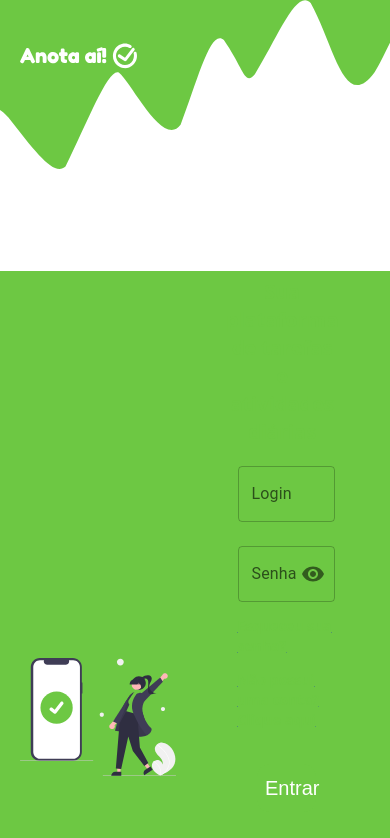
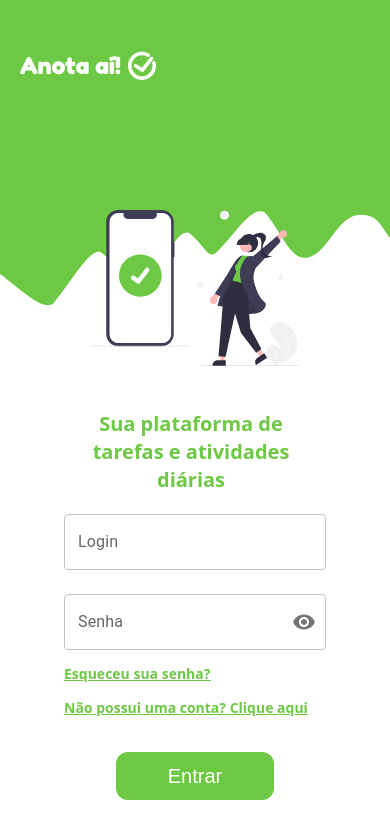
Before and after one commit to vitorcont/ativy-challenge, a React (Vite) app in the folder dashboard/: page / in a window 390 px wide. Shown: the top 838 px of the page. Built offline with nearby package versions, Linux system fonts and the light colour scheme; no server answers.

Commit message:
feat: adjusted responsiveness

```diff
--- a/dashboard/src/components/modules/IconBackground/IconBackground.tsx
+++ b/dashboard/src/components/modules/IconBackground/IconBackground.tsx
@@ -5,6 +5,8 @@ import PersonIcon from "@portal/assets/svg/ic_person.svg";
 import AppIcon from "@portal/assets/svg/ic_logo.svg";
 import { useHistory } from "react-router-dom";
 import ArrowCircleLeftIcon from "@mui/icons-material/ArrowCircleLeft";
+import { Grid } from "@mui/material";
+import "./style.css";
 
 export interface IIconBackgroundProps {
 	children: React.ReactNode;
@@ -16,31 +18,53 @@ const IconBackground = (props: IIconBackgroundProps) => {
 	const history = useHistory();
 
 	return (
-		<div className="overflow-y-hidden w-screen h-screen bg-primary">
+		<div className='w-screen overflow-y-auto bg-primary overflow-x-hidden'>
 			<Background className={`absolute z-50 bg-transparent ${props.className}`}>
-				{props.children}
+				<Grid
+					container
+					display={"flex"}
+					flexDirection='row'
+					className='icon-background'
+					flexWrap='wrap'
+					paddingX={6}
+					paddingBottom={2}
+				>
+					<Grid
+						xl={5}
+						lg={5}
+						md={5}
+						sm={12}
+						display='flex'
+						justifyContent='center'
+					>
+						<img src={PersonIcon} className='phone-icon' />
+					</Grid>
+					<Grid xl={4} lg={5} md={5} sm={12} marginTop={1}>
+						{props.children}
+					</Grid>
+				</Grid>
 			</Background>
-			<img src={AppIcon} className="absolute w-[30%] top-[5%] left-[5%] z-1" />
+			<img
+				src={AppIcon}
+				className='absolute w-[35%] top-[50px] left-[5%] z-1'
+			/>
 			{props.goBack && (
-				<div className="absolute w-[30%] top-[0.5%] left-[2%] z-50">
+				<div className='absolute w-[30%] top-[0px] left-[2%] z-50'>
 					<button
-						className="bg-transparent cursor-pointer border-transparent flex flex-row items-center"
+						className='bg-transparent cursor-pointer border-transparent flex flex-row items-center'
 						onClick={() => history.goBack()}
 					>
-						<ArrowCircleLeftIcon className="text-white text-[200px]" />
-						<p className="text-white font-sans bold font-bold text-lg ml-1">
+						<ArrowCircleLeftIcon className='text-white text-[200px]' />
+						<p className='text-white font-sans bold font-bold text-lg ml-1'>
 							Voltar
 						</p>
 					</button>
 				</div>
 			)}
-			<div className="absolute h-[100%] overflow-y-hidden">
-				<img src={WavesIcon} className="w-screen z-1 " />
+			<div className='w-screen h-screen overflow-hidden'>
+				<img src={WavesIcon} className='waves' />
 			</div>
-			<img
-				src={PersonIcon}
-				className="absolute w-[40%] left-[5%] bottom-[8%] z-1"
-			/>
+			<div className='bottom-fill' />
 		</div>
 	);
 };
--- /dev/null
+++ b/dashboard/src/components/modules/IconBackground/style.css
@@ -0,0 +1,73 @@
+.icon-background {
+	display: flex;
+	justify-content: space-between;
+}
+
+@media (max-width: 768px) {
+	.icon-background {
+		display: flex;
+		justify-content: center;
+	}
+}
+
+.waves {
+	position: absolute;
+	bottom: 0px;
+	width: 100vw;
+}
+
+.bottom-fill {
+	position: absolute;
+	background-color: white;
+	width: 100%;
+	height: 0px;
+	bottom: 0px;
+}
+
+.phone-icon {
+	width: 90%;
+	bottom: 8%;
+	z-index: 10;
+}
+
+@media (max-width: 1400px) {
+	.waves {
+		position: absolute;
+		padding-bottom: 280px;
+	}
+	.bottom-fill {
+		position: absolute;
+		background-color: white;
+		width: 100%;
+		height: 300px;
+		bottom: 0px;
+	}
+}
+
+@media (max-width: 900px) {
+	.waves {
+		position: absolute;
+		padding-bottom: 480px;
+		border-bottom: 100px;
+	}
+	.phone-icon {
+		width: 50%;
+		bottom: 8%;
+		z-index: 10;
+	}
+	.bottom-fill {
+		position: absolute;
+		background-color: white;
+		width: 100%;
+		height: 500px;
+		bottom: 0;
+	}
+}
+
+@media (max-width: 670px) {
+	.phone-icon {
+		width: 70%;
+		bottom: 8%;
+		z-index: 10;
+	}
+}
--- a/dashboard/src/pages/Auth/Login/Login.tsx
+++ b/dashboard/src/pages/Auth/Login/Login.tsx
@@ -17,41 +17,41 @@ const Login = () => {
 	};
 
 	return (
-		<IconBackground className="items-end justify-end">
-			<div className=" w-1/4 flex flex-col items-center place-items-center p-4 rounded-md mb-[4%] mr-[10%]">
-				<p className="text-primary text-center font-sans bold font-semibold text-xl mr-2">
+		<IconBackground className='items-end justify-end'>
+			<div className='flex flex-col items-center place-items-center p-4 rounded-md mb-[4%]'>
+				<p className='text-primary text-center font-sans bold font-semibold text-xl mr-2'>
 					Sua plataforma de tarefas e atividades diárias
 				</p>
-				<div className="w-[100%]">
+				<div className='w-[100%]'>
 					<Input
 						value={form.email}
 						onChangeText={(value) => setForm({ ...form, email: value })}
-						label="Login"
-						className="w-[100%] mb-9"
+						label='Login'
+						className='w-[100%] mb-9'
 					/>
 				</div>
-				<div className="pt-6 w-[100%]">
+				<div className='pt-6 w-[100%]'>
 					<Input
 						value={form.password}
 						onChangeText={(value) => setForm({ ...form, password: value })}
-						label="Senha"
-						className="w-[100%]"
+						label='Senha'
+						className='w-[100%]'
 						password
 					/>
 				</div>
-				<div className="w-[100%]">
+				<div className='w-[100%]'>
 					<Link to={RouteService.getRouteStackPath("auth", "recovery")}>
-						<p className="text-primary underline font-sans bold font-semibold text-sm">
+						<p className='text-primary underline font-sans bold font-semibold text-sm'>
 							Esqueceu sua senha?
 						</p>
 					</Link>
 					<Link to={RouteService.getRouteStackPath("auth", "registration")}>
-						<p className="text-primary underline font-sans bold font-semibold text-sm">
+						<p className='text-primary underline font-sans bold font-semibold text-sm'>
 							Não possui uma conta? Clique aqui
 						</p>
 					</Link>
 				</div>
-				<Button className="w-[60%]" label="Entrar" onPress={onSubmit} />
+				<Button className='w-[60%]' label='Entrar' onPress={onSubmit} />
 			</div>
 		</IconBackground>
 	);
--- a/dashboard/src/pages/Auth/Recovery/Recovery.tsx
+++ b/dashboard/src/pages/Auth/Recovery/Recovery.tsx
@@ -12,24 +12,24 @@ const Recovery = () => {
 	};
 
 	return (
-		<IconBackground className="items-end justify-end" goBack>
-			<div className=" w-1/4 flex flex-col items-center place-items-center p-4 rounded-md mb-[4%] mr-[10%]">
-				<p className="text-primary text-center font-sans bold font-semibold text-lg mb-8">
+		<IconBackground className='items-end justify-end' goBack>
+			<div className=' flex flex-col items-center place-items-center p-4 rounded-md mb-[4%] mr-[10%]'>
+				<p className='text-primary text-center font-sans bold font-semibold text-lg mb-8'>
 					Esqueceu sua senha? Não tem problema, podemos te ajudar com isso,
 					basta inserir seu email abaixo!
 				</p>
-				<div className="w-[100%] pb-6">
+				<div className='w-[100%] pb-6'>
 					<Input
 						value={email}
 						onChangeText={setEmail}
-						label="Email"
-						className="w-[100%]"
+						label='Email'
+						className='w-[100%]'
 					/>
 				</div>
-				<p className="text-primary text-center font-sans bold font-semibold text-lg mb-4">
+				<p className='text-primary text-center font-sans bold font-semibold text-lg mb-4'>
 					Você receberá um email com a nova senha de sua conta!
 				</p>
-				<Button className="w-[60%]" label="Enviar" onPress={onSubmit} />
+				<Button className='w-[60%]' label='Enviar' onPress={onSubmit} />
 			</div>
 		</IconBackground>
 	);
--- a/dashboard/src/pages/Auth/Registration/Registration.tsx
+++ b/dashboard/src/pages/Auth/Registration/Registration.tsx
@@ -73,12 +73,12 @@ const Registration = () => {
 	}, [address]);
 
 	return (
-		<IconBackground className="items-end justify-end" goBack>
-			<div className=" w-1/4 flex flex-col items-center place-items-center p-4 rounded-md mb-[1%] mr-[10%]">
-				<p className="text-primary text-center font-sans bold font-semibold text-lg mb-4 w-[65%]">
+		<IconBackground className='items-end justify-end' goBack>
+			<div className=' flex flex-col items-center place-items-center p-4 rounded-md mb-[1%]'>
+				<p className='text-primary text-center font-sans bold font-semibold text-lg mb-4 w-[100%]'>
 					Insira seus dados e vamos começar a organizar o seu dia juntos!
 				</p>
-				<div className="w-[100%]">
+				<div className='w-[100%]'>
 					{step === 1 ? (
 						<InputForm
 							fields={[
@@ -150,7 +150,7 @@ const Registration = () => {
 					)}
 				</div>
 				<Button
-					className="w-[60%]"
+					className='w-[60%]'
 					label={step === 1 ? "Próximo" : "Cadastrar"}
 					onPress={onSubmit}
 				/>
```
Also changed, not shown: dashboard/src/assets/svg/ic_background.svg.
